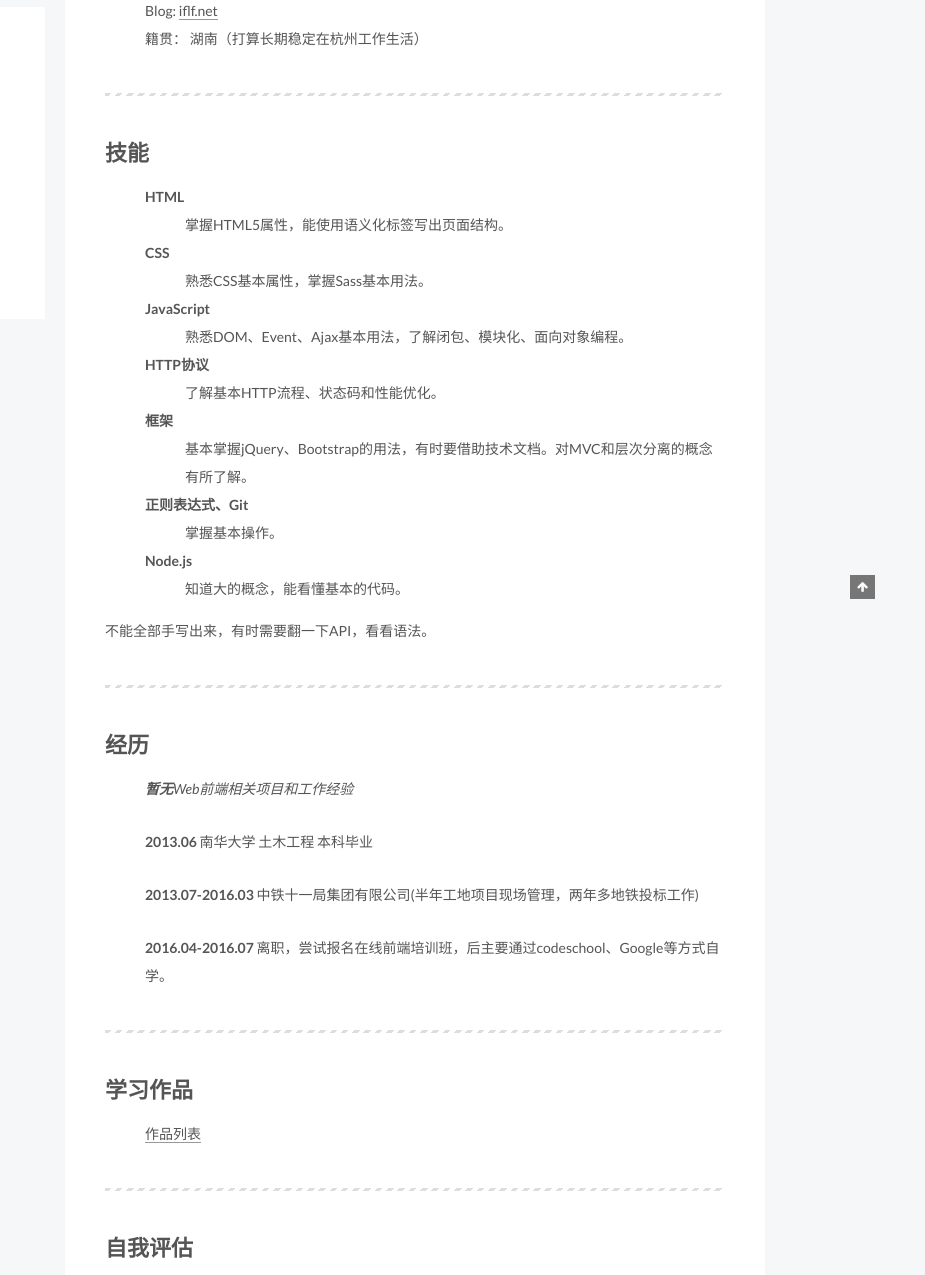
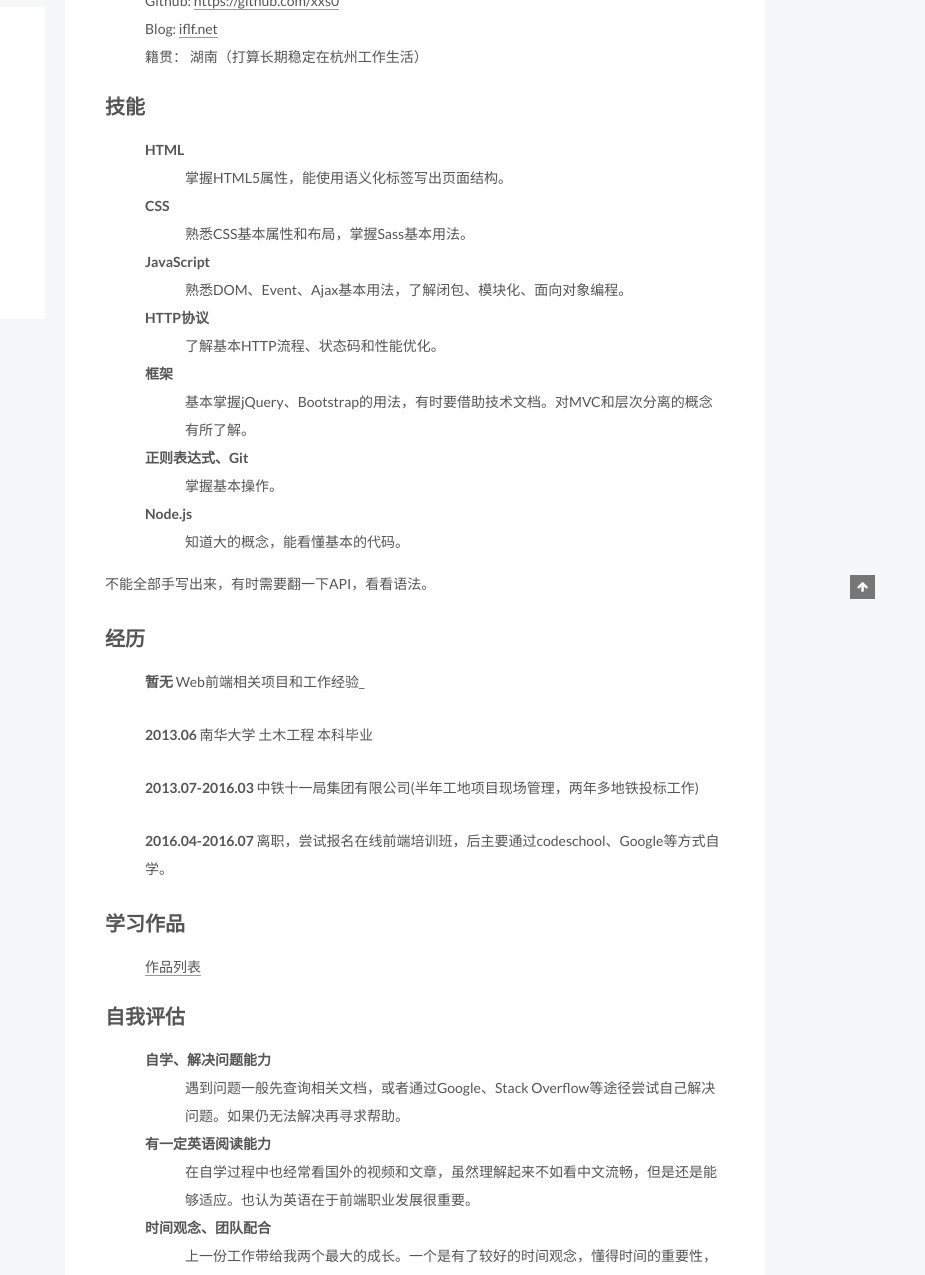
Before and after one commit to xxs0/xxs0.github.io, a plain HTML site: page resume/index.html in a window 1280 px wide. Shown: the part 301-1576 px from the top of the page, 355-1280 px from the left. Drawn offline with Linux system fonts and the light colour scheme.

Commit message:
Site updated: 2016-08-11 14:26:28

```diff
--- a/css/main.css
+++ b/css/main.css
@@ -1549,7 +1549,7 @@ pre .javascript .function {
   width: 4px;
   height: 4px;
   border-radius: 50%;
-  background: #2ade83;
+  background: #c205e9;
 }
 .links-of-blogroll {
   font-size: 13px;
--- a/resume/index.html
+++ b/resume/index.html
@@ -94,14 +94,13 @@ Github: https://github.com/xxs0
 Blog: iflf.net
 籍贯： 湖南（打算长期稳定在杭州工作生活）
 
-
 技能
 HTML
 掌握HTML5属性，能使用语义化标签写出页面结构。
 
 
 CSS
-熟悉CSS">
+熟悉CSS基">
 <meta property="og:type" content="website">
 <meta property="og:title" content="简历">
 <meta property="og:url" content="http://yoursite.com/resume/index.html">
@@ -116,15 +115,14 @@ Github: https://github.com/xxs0
 Blog: iflf.net
 籍贯： 湖南（打算长期稳定在杭州工作生活）
 
-
 技能
 HTML
 掌握HTML5属性，能使用语义化标签写出页面结构。
 
 
 CSS
-熟悉CSS">
-<meta property="og:updated_time" content="2016-08-11T04:55:25.000Z">
+熟悉CSS基">
+<meta property="og:updated_time" content="2016-08-11T06:26:11.000Z">
 <meta name="twitter:card" content="summary">
 <meta name="twitter:title" content="简历">
 <meta name="twitter:description" content="简介
@@ -137,14 +135,13 @@ Github: https://github.com/xxs0
 Blog: iflf.net
 籍贯： 湖南（打算长期稳定在杭州工作生活）
 
-
 技能
 HTML
 掌握HTML5属性，能使用语义化标签写出页面结构。
 
 
 CSS
-熟悉CSS">
+熟悉CSS基">
 
 
 
@@ -304,7 +301,7 @@ CSS
   <div id="posts" class="posts-expand">
 
 
-      <h1 id="简介"><a href="#简介" class="headerlink" title="简介"></a>简介</h1><ul>
+      <h2 id="简介"><a href="#简介" class="headerlink" title="简介"></a>简介</h2><ul>
 <li>姓名： 蒋凌峰</li>
 <li>年龄： 1991/25</li>
 <li>学历： 本科／土木工程</li>
@@ -314,14 +311,13 @@ CSS
 <li>Blog: <a href="http://iflf.net" target="_blank" rel="external">iflf.net</a></li>
 <li>籍贯： 湖南（打算长期稳定在杭州工作生活）</li>
 </ul>
-<hr>
-<h1 id="技能"><a href="#技能" class="headerlink" title="技能"></a>技能</h1><ul>
+<h2 id="技能"><a href="#技能" class="headerlink" title="技能"></a>技能</h2><ul>
 <li><strong>HTML</strong><ul>
 <li>掌握HTML5属性，能使用语义化标签写出页面结构。</li>
 </ul>
 </li>
 <li><strong>CSS</strong><ul>
-<li>熟悉CSS基本属性，掌握Sass基本用法。</li>
+<li>熟悉CSS基本属性和布局，掌握Sass基本用法。</li>
 </ul>
 </li>
 <li><strong>JavaScript</strong><ul>
@@ -346,9 +342,8 @@ CSS
 </li>
 </ul>
 <p>不能全部手写出来，有时需要翻一下API，看看语法。</p>
-<hr>
-<h1 id="经历"><a href="#经历" class="headerlink" title="经历"></a>经历</h1><ul>
-<li><p><em><strong>暂无</strong>Web前端相关项目和工作经验</em></p>
+<h2 id="经历"><a href="#经历" class="headerlink" title="经历"></a>经历</h2><ul>
+<li><p><strong>暂无</strong> Web前端相关项目和工作经验_</p>
 </li>
 <li><p><strong>2013.06</strong> 南华大学 土木工程 本科毕业</p>
 </li>
@@ -357,18 +352,16 @@ CSS
 <li><p><strong>2016.04-2016.07</strong> 离职，尝试报名在线前端培训班，后主要通过codeschool、Google等方式自学。</p>
 </li>
 </ul>
-<hr>
-<h1 id="学习作品"><a href="#学习作品" class="headerlink" title="学习作品"></a>学习作品</h1><ul>
+<h2 id="学习作品"><a href="#学习作品" class="headerlink" title="学习作品"></a>学习作品</h2><ul>
 <li><a href="http://172.246.141.127/project.html" target="_blank" rel="external">作品列表</a></li>
 </ul>
-<hr>
-<h1 id="自我评估"><a href="#自我评估" class="headerlink" title="自我评估"></a>自我评估</h1><ul>
+<h2 id="自我评估"><a href="#自我评估" class="headerlink" title="自我评估"></a>自我评估</h2><ul>
 <li><strong>自学、解决问题能力</strong><ul>
 <li>遇到问题一般先查询相关文档，或者通过Google、Stack Overflow等途径尝试自己解决问题。如果仍无法解决再寻求帮助。</li>
 </ul>
 </li>
 <li><strong>有一定英语阅读能力</strong><ul>
-<li>在自学过程中也经常看国外的视频和文章，虽然理解起来不如看中文流畅，有时还借助一下工具，但是还是能够适应。也认为英语在于前端职业发展很重要。</li>
+<li>在自学过程中也经常看国外的视频和文章，虽然理解起来不如看中文流畅，但是还是能够适应。也认为英语在于前端职业发展很重要。</li>
 </ul>
 </li>
 <li><strong>时间观念、团队配合</strong><ul>
@@ -380,7 +373,6 @@ CSS
 </ul>
 </li>
 </ul>
-<hr>
 
 
   </div>
```
